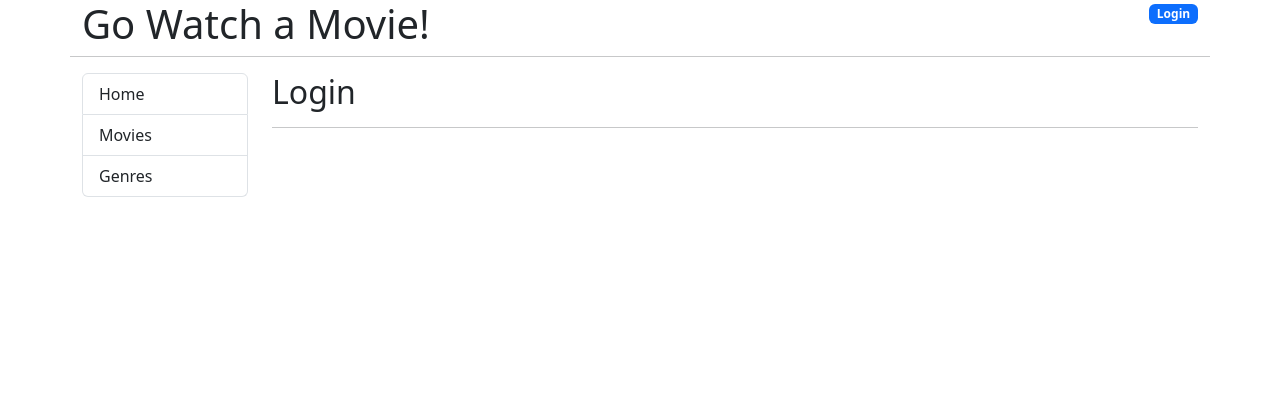
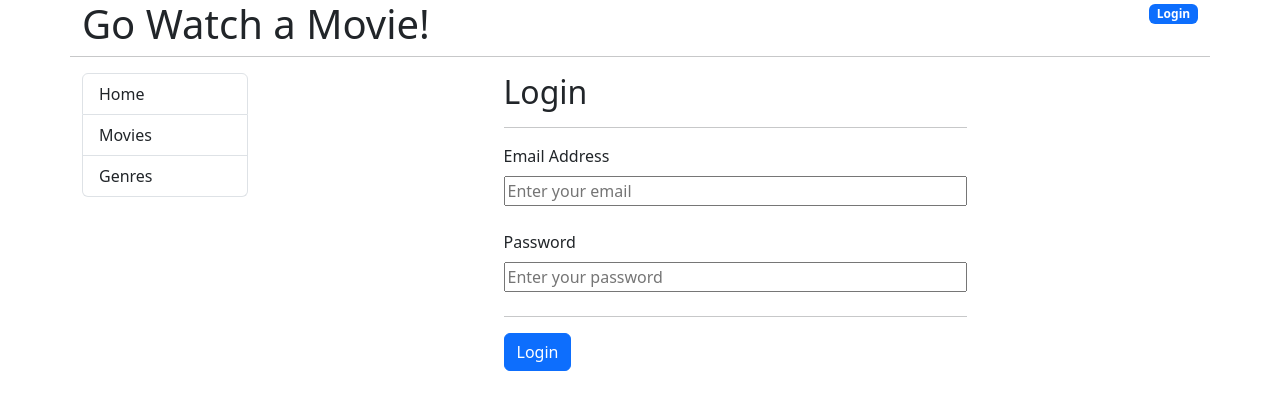
Before and after one commit to far1h/go-movies-front-end, a React (Create React App) app: page /login in a window 1280 px wide. Shown: the top 410 px of the page. Built offline with nearby package versions, Linux system fonts and the light colour scheme.

Commit message:
Create Login form

```diff
--- a/src/components/Login.js
+++ b/src/components/Login.js
@@ -1,9 +1,45 @@
+import { useState } from "react";
+import Input from "./form/Input";
+
 const Login = () => {
+    const [email, setEmail] = useState("");
+    const [password, setPassword] = useState("");
+
+    const handleSubmit = (e) => {
+        e.preventDefault();
+
+    }
+
     return (
-        <>
+        <div className="col-md-6 offset-md-3">
             <h2>Login</h2>
             <hr />
-        </>
+
+            <form onSubmit={handleSubmit}>
+                <Input
+                    type="email"
+                    title="Email Address"
+                    name="email"
+                    placeholder="Enter your email"
+                    value={email}
+                    autoComplete="email-new"
+                    onChange={(e) => setEmail(e.target.value)}
+                />
+                <Input
+                    type="password"
+                    title="Password"
+                    name="password"
+                    autoComplete="password-new"
+                    placeholder="Enter your password"
+                    value={password}
+                    onChange={(e) => setPassword(e.target.value)}
+                />
+
+                <hr />
+
+                <input type="submit" className="btn btn-primary" value="Login" />
+            </form>
+        </div>
     );
 }
 export default Login;
--- /dev/null
+++ b/src/components/form/Input.js
@@ -0,0 +1,28 @@
+import { forwardRef } from "react";
+
+const Input = forwardRef((props, ref) => {
+    return (
+        <div className="mb-3" style={{ display: "flex", flexDirection: "column", gap: "0.5rem" }}>
+            <label htmlFor={props.name} className="form-label" style={{ marginBottom: 0 }}>
+                {props.title}
+            </label>
+            <input
+                type={props.type}
+                className={props.className}
+                id={props.name}
+                name={props.name}
+                placeholder={props.placeholder}
+                onChange={props.onChange}
+                ref={ref}
+                autoComplete={props.autoComplete}
+                value={props.value}
+                style={{ width: "100%" }}
+            />
+            <div className={props.errorDiv}>
+                {props.errorMsg && <div className="text-danger">{props.error}</div>}
+            </div>
+        </div>
+    );
+});
+
+export default Input;
```
